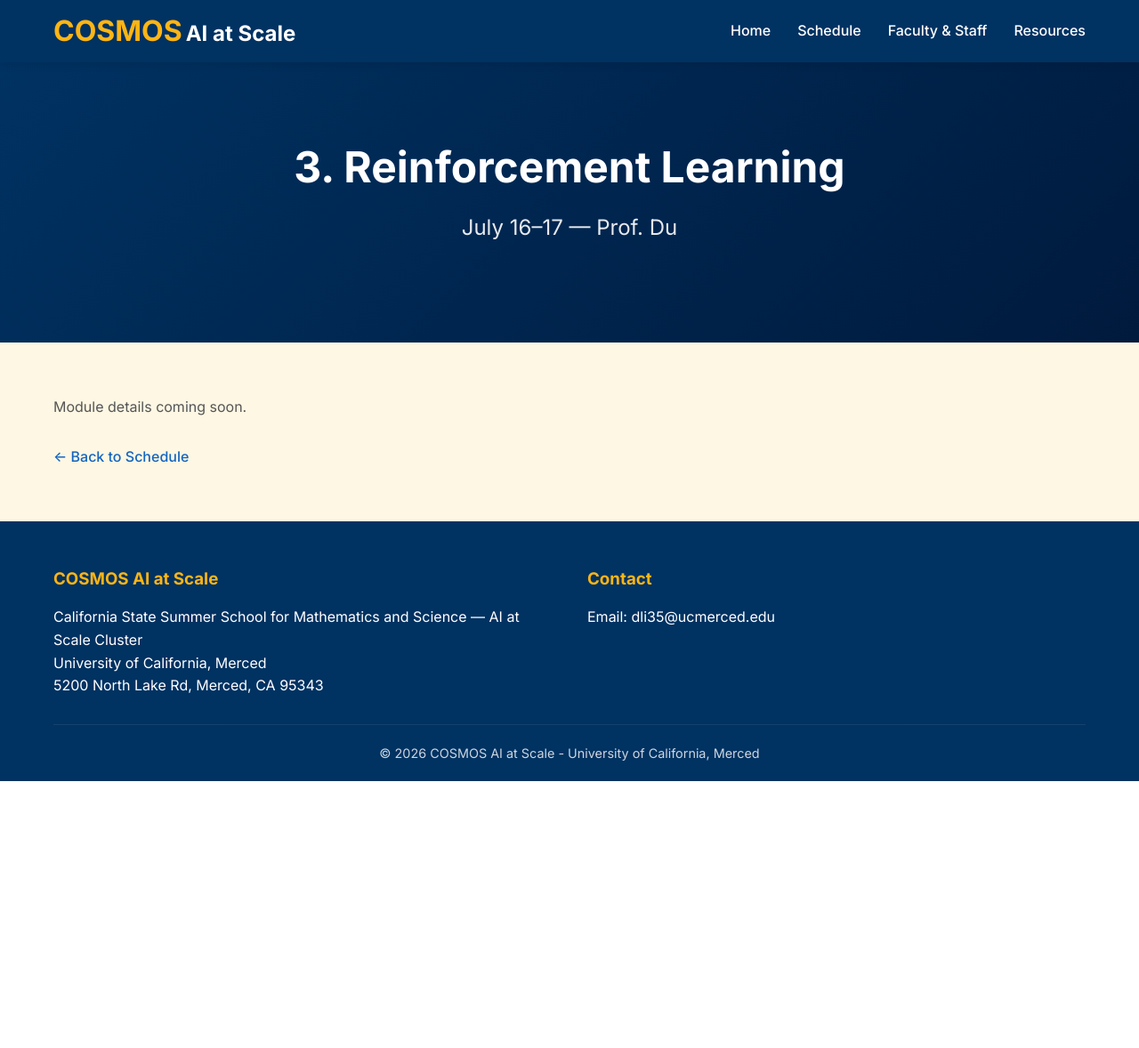
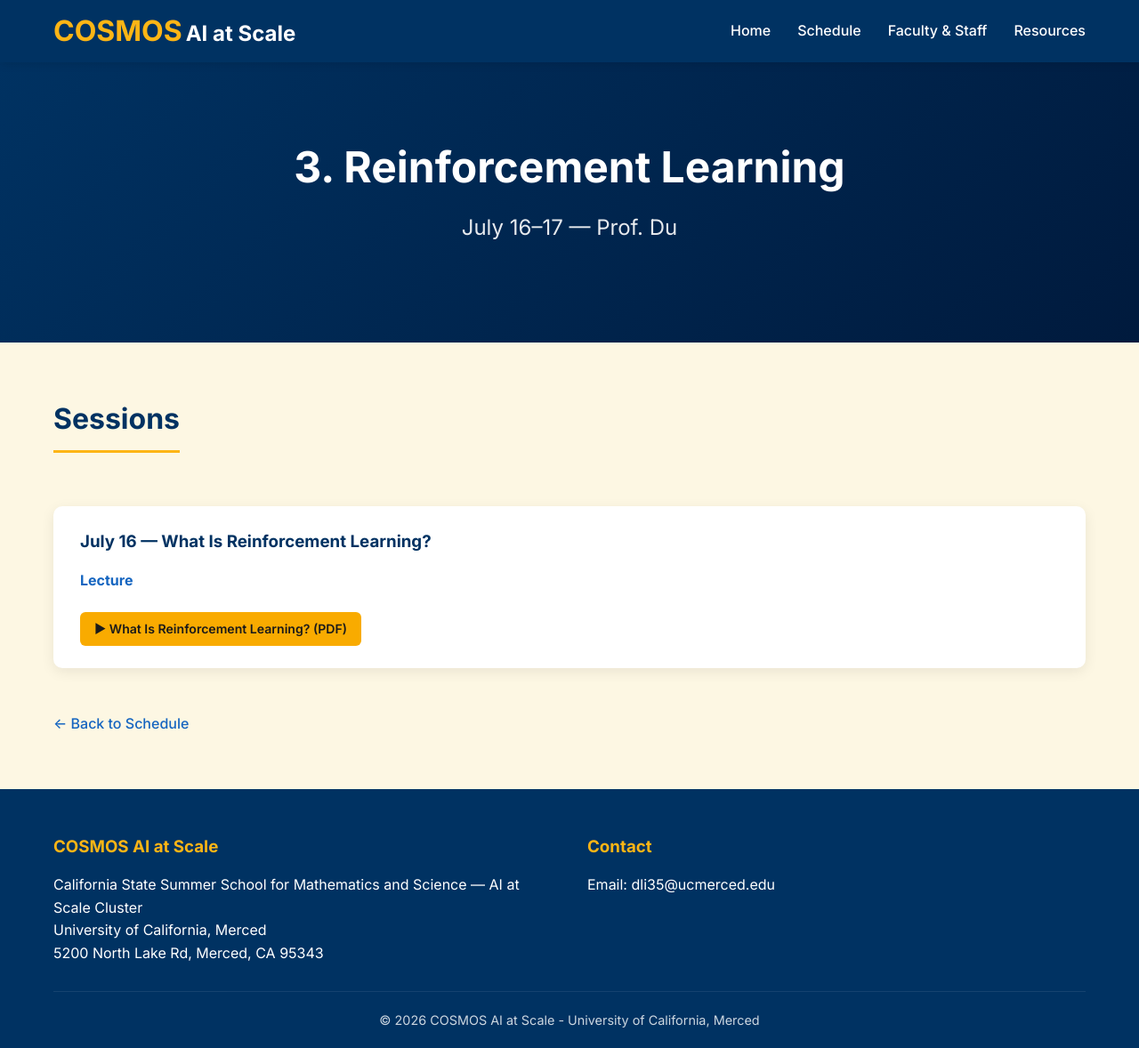
Before and after one commit to cosmos-ai-ucm/cosmos-ai-ucm.github.io, a Jekyll site: the page built from modules/reinforcement-learning.html, in a window 1280 px wide and 1178 px high. Shown: the whole window at 89% size. Built offline with Jekyll 4.4.1, drawn with Linux system fonts in a browser that asks for light colours.

Commit message:
Add Day 1 RL lecture slides
Replace the placeholder on the Reinforcement Learning module page with a
Sessions list linking to the July 16 lecture deck, matching the structure
used by the other module pages.

Co-Authored-By: Claude Opus 4.8 <noreply@anthropic.com>

```diff
--- a/modules/reinforcement-learning.html
+++ b/modules/reinforcement-learning.html
@@ -12,7 +12,24 @@ title: Reinforcement Learning
 
 <section class="about">
   <div class="container">
-    <p style="color:var(--text-light);">Module details coming soon.</p>
+    <h2 class="section-title">Sessions</h2>
+
+    <div class="activity-list">
+
+      <!-- July 16 -->
+      <div class="activity-item">
+        <h3>July 16 &mdash; What Is Reinforcement Learning?</h3>
+
+        <h4 style="margin-top:16px;color:var(--accent-color);">Lecture</h4>
+        <p style="margin-top:10px;">
+          <a class="colab-link" href="/modules/WhatIsRL.pdf" target="_blank" rel="noopener">
+            &#9654; What Is Reinforcement Learning? (PDF)
+          </a>
+        </p>
+      </div>
+
+    </div>
+
     <a class="back-link" href="/schedule">&larr; Back to Schedule</a>
   </div>
 </section>
```
Also changed, not shown: 1 other file.
